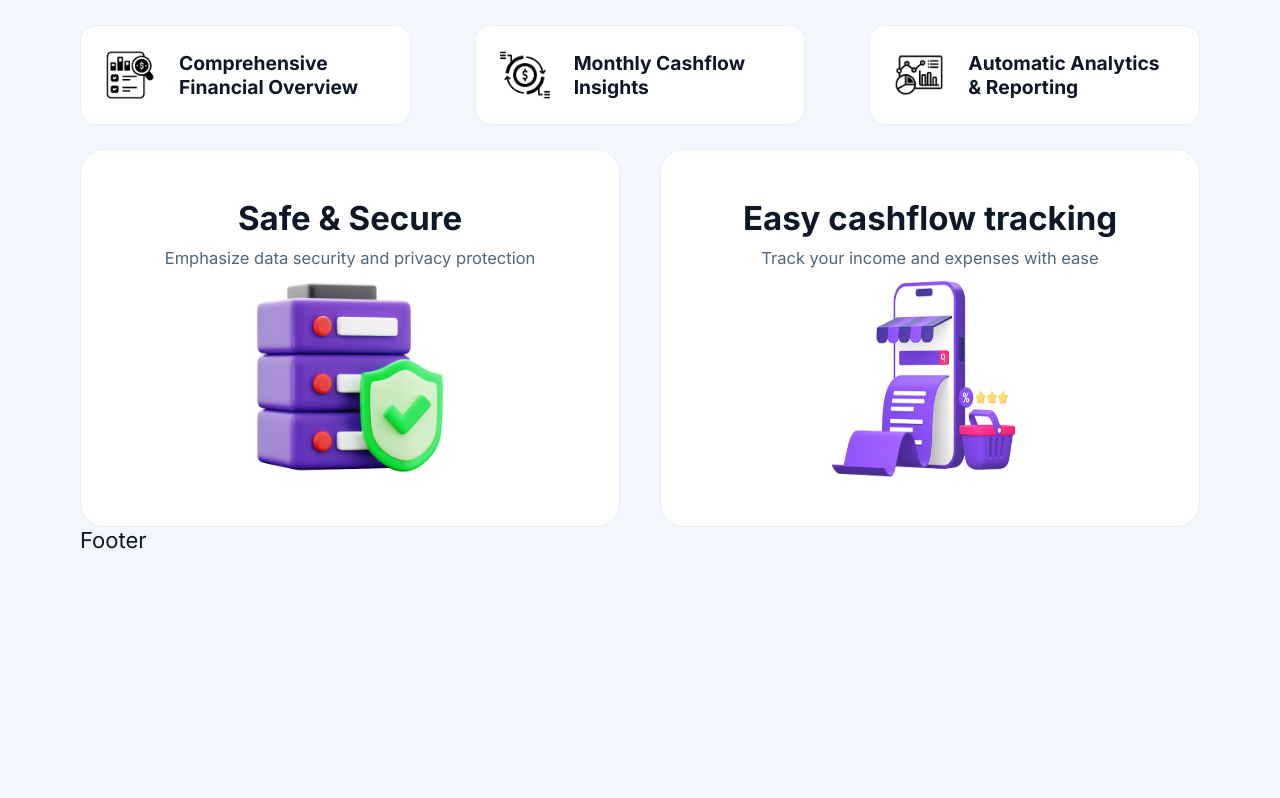
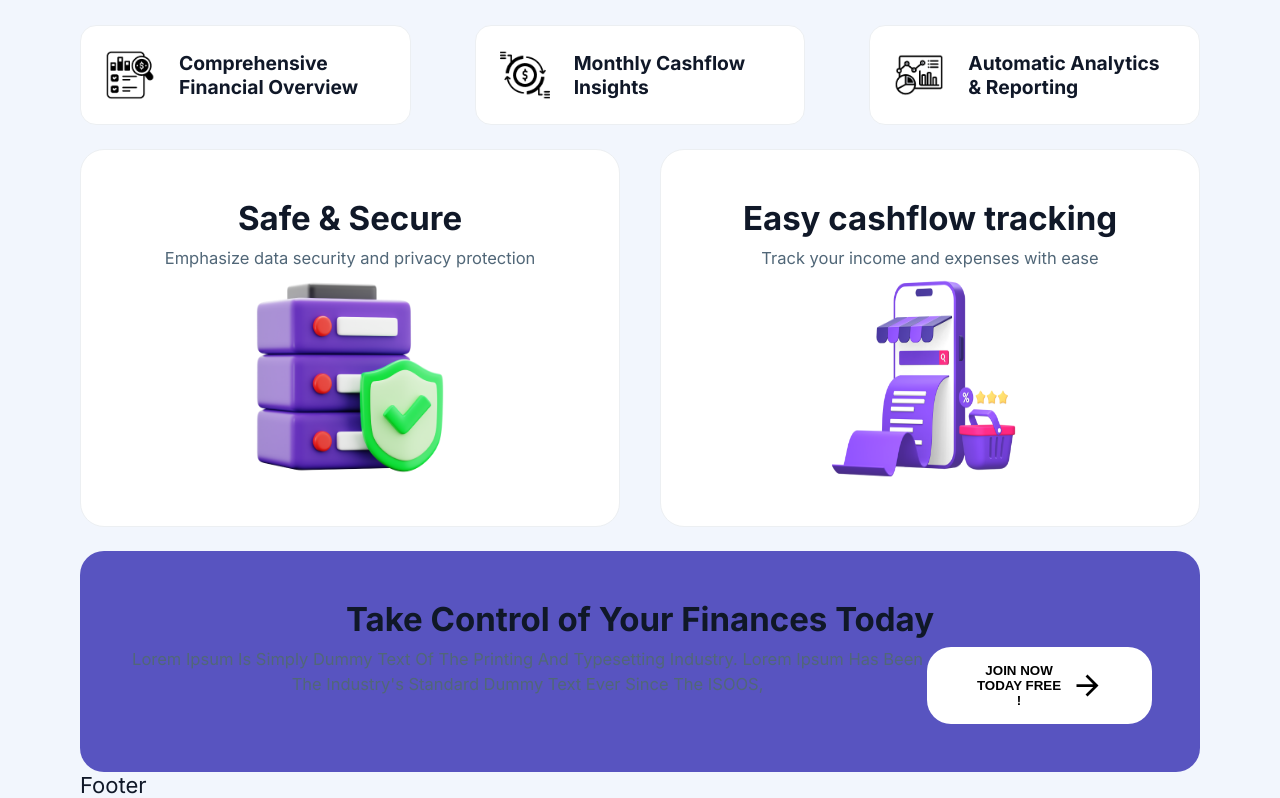
Before and after one commit to danielgen01/financy, a Next.js app: page / in a window 1280 px wide. Shown: the part 1551-2349 px from the top of the page. Before the commit the page ends 2104 px from the top, so only its background shows below. Built offline with nearby package versions, Linux system fonts and the light colour scheme; no server answers.

Commit message:
feat: CTA Teaser first approach

```diff
--- a/src/app/components/BigBenefitTeaser/BigBenefitTeaser.tsx
+++ b/src/app/components/BigBenefitTeaser/BigBenefitTeaser.tsx
@@ -19,7 +19,7 @@ export const BigBenefitTeaser: React.FC<BigBenefitTeaserProps> = ({
     <div className={styles.StyledImageWrapper}>
       <span className={styles.StyledBigTeaserHeadlineText}>{headlineText}</span>
       <Paragraph>{paragraphText}</Paragraph>
-      <Image {...image} />
+      <Image {...image} alt={image.alt || "default_alt_text"} />
     </div>
   )
 }
--- /dev/null
+++ b/src/app/components/CTATeaser/CTATeaser.styles.module.css
@@ -0,0 +1,61 @@
+
+.StyledCTAWrapper {
+    position:relative;
+    padding:var(--spacing-3xl);
+    display: flex;
+    flex-direction: column;
+    align-items: center;
+    justify-content: center;
+    gap: var(--spacing-sm);
+    background-color: var(--color-primary-main);
+    border-radius: var(--border-radius-xl);
+    -webkit-border-radius: var(--border-radius-xl);
+    -moz-border-radius: var(--border-radius-xl);
+    -ms-border-radius: var(--border-radius-xl);
+    -o-border-radius: var(--border-radius-xl);
+  }
+
+  .StyledParagraphAndCtaButtonWrapper {
+    display: flex;
+    flex-direction: column;
+    width: 100%;
+  }
+
+  @media (min-width: 960px) {
+    .StyledParagraphAndCtaButtonWrapper {
+        flex-direction: row;
+        justify-content: space-between;
+    }
+  }
+
+
+  .StyledCTATeaserHeadlineText {
+    font-size: var(--font-size-xl);
+    font-weight: var(--font-weight-bold);
+    color: var(--color-text-primary);
+    text-align: center;
+  }
+
+  .StyledCTAButton {
+    text-transform: uppercase;
+    color: #000000;
+    border: none;
+    background-color: var(--color-white);
+    padding: var(--spacing-md) var(--spacing-3xl);
+    border-radius: var(--border-radius-xl);
+    -webkit-border-radius: var(--border-radius-xl);
+    -moz-border-radius: var(--border-radius-xl);
+    -ms-border-radius: var(--border-radius-xl);
+    -o-border-radius: var(--border-radius-xl);
+    cursor: pointer;
+    font-weight: var(--font-weight-semibold);
+    display: flex;
+    align-items: center;
+    gap: var(--spacing-sm);
+    flex-grow: 1;
+
+}
+
+.StyledCTAButton:hover {
+    opacity: 0.8;
+}
--- /dev/null
+++ b/src/app/components/CTATeaser/CTATeaser.tsx
@@ -0,0 +1,26 @@
+import { ArrowForward } from "@mui/icons-material"
+
+import Paragraph from "../Typography/Paragraph/Paragraph"
+import styles from "./CTATeaser.styles.module.css"
+
+interface CTATeaserProps {
+  headlineText: string
+  paragraphText: string
+}
+
+export const CTATeaser: React.FC<CTATeaserProps> = ({
+  headlineText,
+  paragraphText,
+}) => {
+  return (
+    <div className={styles.StyledCTAWrapper}>
+      <span className={styles.StyledCTATeaserHeadlineText}>{headlineText}</span>
+      <div className={styles.StyledParagraphAndCtaButtonWrapper}>
+        <Paragraph>{paragraphText}</Paragraph>
+        <button type="button" className={styles.StyledCTAButton}>
+          Join Now Today Free ! <ArrowForward />
+        </button>
+      </div>
+    </div>
+  )
+}
--- a/src/app/components/ToggleThemeButton/ToggleThemeButton.tsx
+++ b/src/app/components/ToggleThemeButton/ToggleThemeButton.tsx
@@ -21,8 +21,15 @@ export function ThemeToggler() {
       <button
         onClick={() => setTheme(nextTheme)}
         className="header-action-icon"
+        type="button"
       >
-        <FontAwesomeIcon icon={image} width={40} height={40} size="2x" />
+        <FontAwesomeIcon
+          icon={image}
+          width={40}
+          height={40}
+          size="2x"
+          fontVariant="solid"
+        />
       </button>
     </Tooltip>
   )
--- a/src/app/components/Typography/Paragraph/Paragraph.styles.module.css
+++ b/src/app/components/Typography/Paragraph/Paragraph.styles.module.css
@@ -4,5 +4,4 @@ color: var( --color-navigation-item);
 font-size: var(--font-size-xs);
 line-height: 150%;
 text-align: center;
-flex: none;
 }
--- a/src/app/pageTemplates/homepage/Homepage.tsx
+++ b/src/app/pageTemplates/homepage/Homepage.tsx
@@ -3,7 +3,12 @@
 import React from "react"
 
 import styles from "./Homepage.styles.module.css"
-import { BenefitSection, HeroSection, PreviewSection } from "./SubComponents"
+import {
+  BenefitSection,
+  CTASection,
+  HeroSection,
+  PreviewSection,
+} from "./SubComponents"
 
 const Homepage = () => {
   return (
@@ -11,6 +16,7 @@ const Homepage = () => {
       <HeroSection />
       <PreviewSection />
       <BenefitSection />
+      <CTASection />
     </div>
   )
 }
--- a/src/app/pageTemplates/homepage/SubComponents.tsx
+++ b/src/app/pageTemplates/homepage/SubComponents.tsx
@@ -7,6 +7,8 @@ import { useTheme } from "next-themes"
 import { BenefitTeaser } from "@/app/components/BenefitTeaser/BenefitTeaser"
 import { BigBenefitTeaser } from "@/app/components/BigBenefitTeaser/BigBenefitTeaser"
 import { CustomButton } from "@/app/components/Button/Button"
+import { CTATeaser } from "@/app/components/CTATeaser/CTATeaser"
+
 import { H1 } from "@/app/components/Typography/H1/H1"
 import { H2 } from "@/app/components/Typography/H2/H2"
 import Paragraph from "@/app/components/Typography/Paragraph/Paragraph"
@@ -16,9 +18,11 @@ import AnalyticsLigth from "../../../../public/analytics_light.png"
 import CyberSecurityImage from "../../../../public/cyber_secrurity.png"
 import PreviewLight from "../../../../public/Financy-preview.png"
 import PreviewDark from "../../../../public/FinancyDark-preview.png"
+
 import InsightsDark from "../../../../public/insights_dark.png"
 import InsightsLight from "../../../../public/insights_light.png"
 import DarkReport from "../../../../public/report_dark.png"
+
 import LightReport from "../../../../public/report_light.png"
 import TrackingImage from "../../../../public/tracking.png"
 import styles from "./SubComponents.styles.module.css"
@@ -77,8 +81,8 @@ export const PreviewSection: React.FC = () => {
         <Image
           src={imageSrc}
           alt="Preview_of_financy"
+          layout="responsive"
           placeholder="blur"
-          layout="responsive"
         />
       </div>
     </section>
@@ -137,3 +141,14 @@ export const BenefitSection = () => {
     </section>
   )
 }
+
+export const CTASection = () => {
+  return (
+    <CTATeaser
+      headlineText="Take Control of Your Finances Today"
+      paragraphText="Lorem Ipsum Is Simply Dummy Text Of The Printing And Typesetting Industry. Lorem Ipsum Has
+Been The Industry's Standard Dummy Text Ever Since The ISOOS,
+"
+    />
+  )
+}
```
